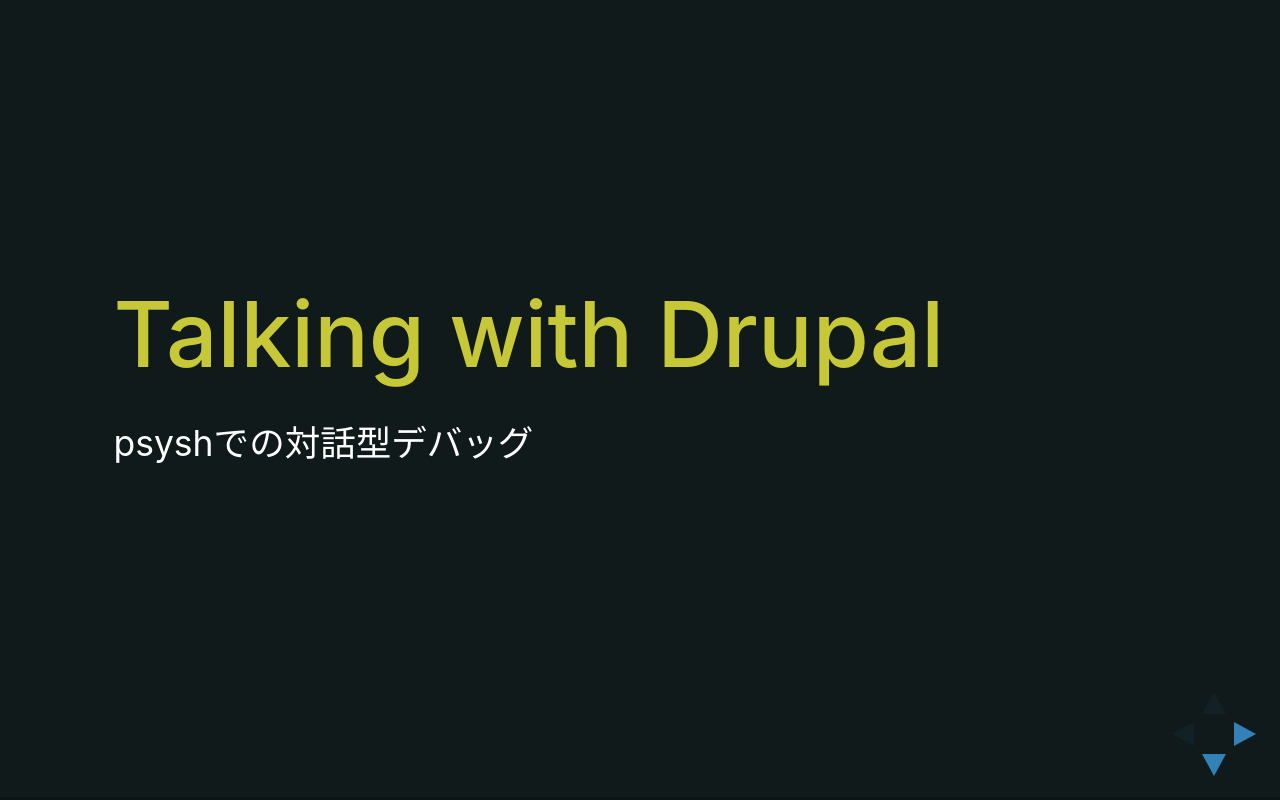
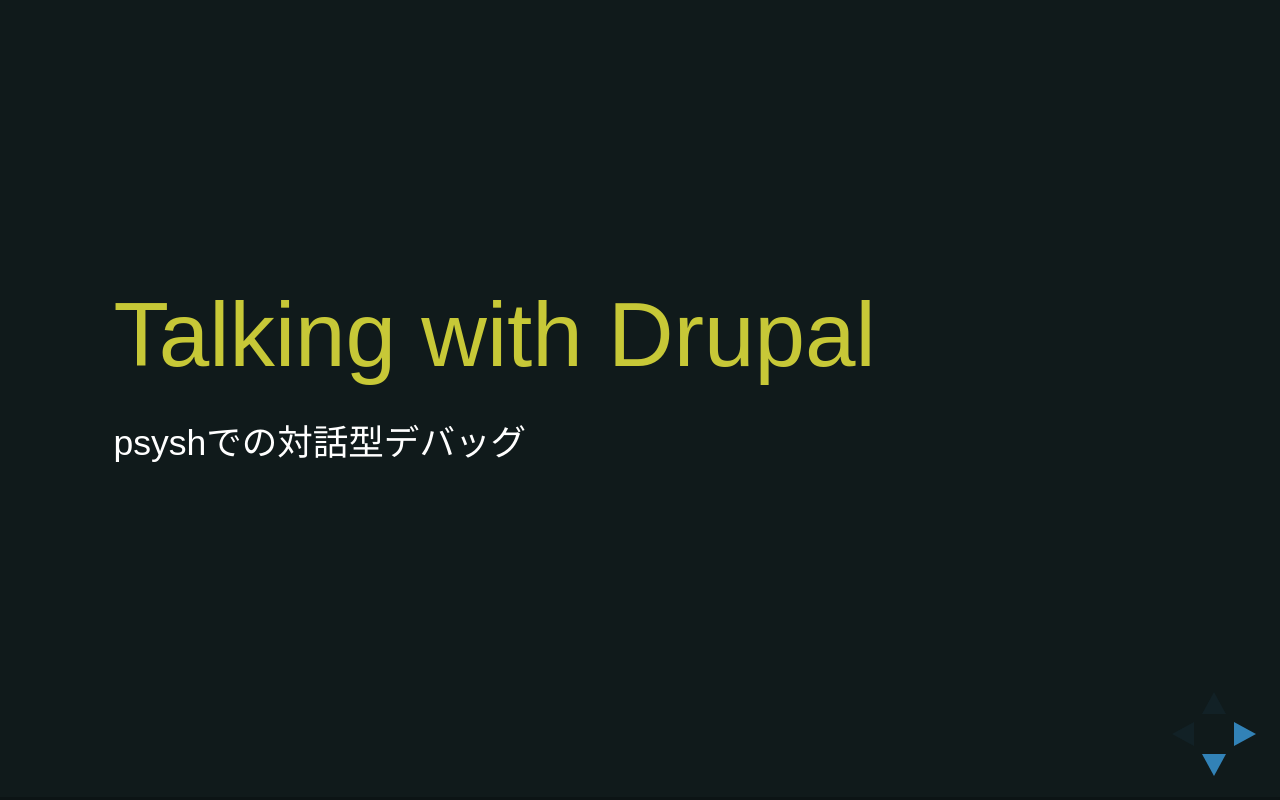
Before and after one commit to snize/demo_drupal-psysh, a PHP site: page / in a window 1280 px wide. Run offline with PHP 8.4, Linux system fonts and the light colour scheme; style sheets or scripts are compiled from the project's sources; some libraries are stand-ins or nearby versions.

Commit message:
Update css.

```diff
--- a/css/theme/snize.css
+++ b/css/theme/snize.css
@@ -1,43 +1,8 @@
-@charset "UTF-8";
 /**
  * Black theme for reveal.js. This is the opposite of the 'white' theme.
  *
  * By Hakim El Hattab, http://hakim.se
  */
-@font-face {
-  font-family: "Original Yu Gothic";
-  src: local("Yu Gothic");
-  font-weight: 300; }
-
-@font-face {
-  font-family: "Original Yu Gothic";
-  src: local("Yu Gothic");
-  font-weight: 500; }
-
-@font-face {
-  font-family: "Original Yu Gothic";
-  src: local("Yu Gothic");
-  font-weight: bold; }
-
-@font-face {
-  font-family: "Helvetica Neue";
-  src: local("Helvetica Neue Regular");
-  font-weight: 100; }
-
-@font-face {
-  font-family: "Helvetica Neue";
-  src: local("Helvetica Neue Regular");
-  font-weight: 200; }
-
-/* IE10以上 */
-@media all and (-ms-high-contrast: none) {
-  html {
-    font-family: Verdana, Meiryo, sans-serif; } }
-
-@media all and (-ms-high-contrast: active) {
-  html {
-    font-family: Verdana, Meiryo, sans-serif; } }
-
 section.has-light-background, section.has-light-background h1, section.has-light-background h2, section.has-light-background h3, section.has-light-background h4, section.has-light-background h5, section.has-light-background h6 {
   color: #222; }
 
@@ -49,7 +14,7 @@
   background-color: #101A1B; }
 
 .reveal {
-  font-family: -apple-system, BlinkMacSystemFont, "Helvetica Neue", "Original Yu Gothic", "Yu Gothic", YuGothic, Verdana, Meiryo, "M+ 1p", sans-serif;
+  font-family: source-han-sans-japanese, sans-serif;
   font-size: 36px;
   font-weight: normal;
   color: #fff; }
@@ -80,7 +45,7 @@
 .reveal h6 {
   margin: 0 0 20px 0;
   color: #C7C837;
-  font-family: -apple-system, BlinkMacSystemFont, "Helvetica Neue", "Original Yu Gothic", "Yu Gothic", YuGothic, Verdana, Meiryo, "M+ 1p", sans-serif;
+  font-family: source-han-sans-japanese, sans-serif;
   font-weight: 500;
   line-height: 1.34;
   letter-spacing: normal;
--- a/css/theme/source/snize.scss
+++ b/css/theme/source/snize.scss
@@ -10,53 +10,6 @@
 @import "../template/settings";
 // ---------------------------------------------
 
-
-// Include theme-specific fonts
-// @import url(../../lib/font/source-sans-pro/source-sans-pro.css);
-
-// https://qiita.com/RinoTsuka/items/4181efd43d072e246519
-@font-face{
-	font-family: "Original Yu Gothic";
-	src: local("Yu Gothic");
-	font-weight: 300;
-  }
-
-  @font-face{
-	font-family: "Original Yu Gothic";
-	src: local("Yu Gothic");
-	font-weight: 500;
-  }
-
-  @font-face{
-	font-family: "Original Yu Gothic";
-	src: local("Yu Gothic");
-	font-weight: bold;
-  }
-  @font-face {
-	font-family: "Helvetica Neue";
-	src: local("Helvetica Neue Regular");
-	font-weight: 100;
-  }
-  @font-face {
-	font-family: "Helvetica Neue";
-	src: local("Helvetica Neue Regular");
-	font-weight: 200;
-  }
-
-
-  /* IE10以上 */
-  @media all and (-ms-high-contrast: none)  {
-	html {
-	  font-family: Verdana, Meiryo, sans-serif;
-	}
-  }
-  @media all and (-ms-high-contrast: active) {
-	html {
-	  font-family: Verdana, Meiryo, sans-serif;
-	}
-  }
-
-
 // Override theme settings (see ../template/settings.scss)
 $backgroundColor: #101A1B;
 
@@ -64,9 +17,9 @@
 $headingColor: #C7C837;
 
 $mainFontSize: 36px;
-$mainFont: -apple-system, BlinkMacSystemFont, "Helvetica Neue", "Original Yu Gothic", "Yu Gothic", YuGothic, Verdana, Meiryo, "M+ 1p", sans-serif;
+$mainFont: source-han-sans-japanese, sans-serif;
 
-$headingFont: -apple-system, BlinkMacSystemFont, "Helvetica Neue", "Original Yu Gothic", "Yu Gothic", YuGothic, Verdana, Meiryo, "M+ 1p", sans-serif;
+$headingFont: source-han-sans-japanese, sans-serif;
 $headingTextShadow: none;
 $headingLetterSpacing: normal;
 $headingTextTransform: inherit;
--- a/index.html
+++ b/index.html
@@ -41,6 +41,16 @@
 		link.href = window.location.search.match(/print-pdf/gi) ? 'css/print/pdf.css' : 'css/print/paper.css';
 		document.getElementsByTagName('head')[0].appendChild(link);
 	</script>
+	<script>
+		(function(d) {
+		  var config = {
+			kitId: 'zle7pkn',
+			scriptTimeout: 3000,
+			async: true
+		  },
+		  h=d.documentElement,t=setTimeout(function(){h.className=h.className.replace(/\bwf-loading\b/g,"")+" wf-inactive";},config.scriptTimeout),tk=d.createElement("script"),f=false,s=d.getElementsByTagName("script")[0],a;h.className+=" wf-loading";tk.src='https://use.typekit.net/'+config.kitId+'.js';tk.async=true;tk.onload=tk.onreadystatechange=function(){a=this.readyState;if(f||a&&a!="complete"&&a!="loaded")return;f=true;clearTimeout(t);try{Typekit.load(config)}catch(e){}};s.parentNode.insertBefore(tk,s)
+		})(document);
+	  </script>
 </head>
 
 <body>
```
